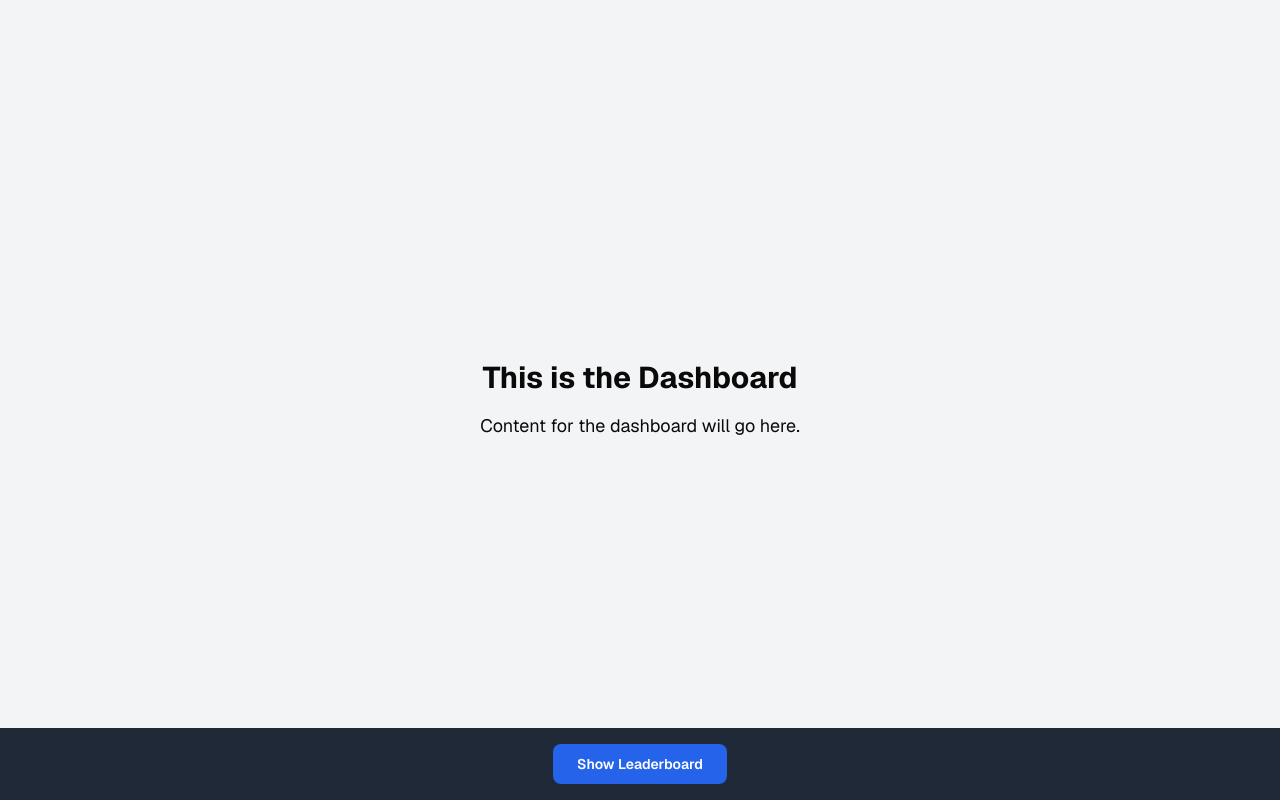
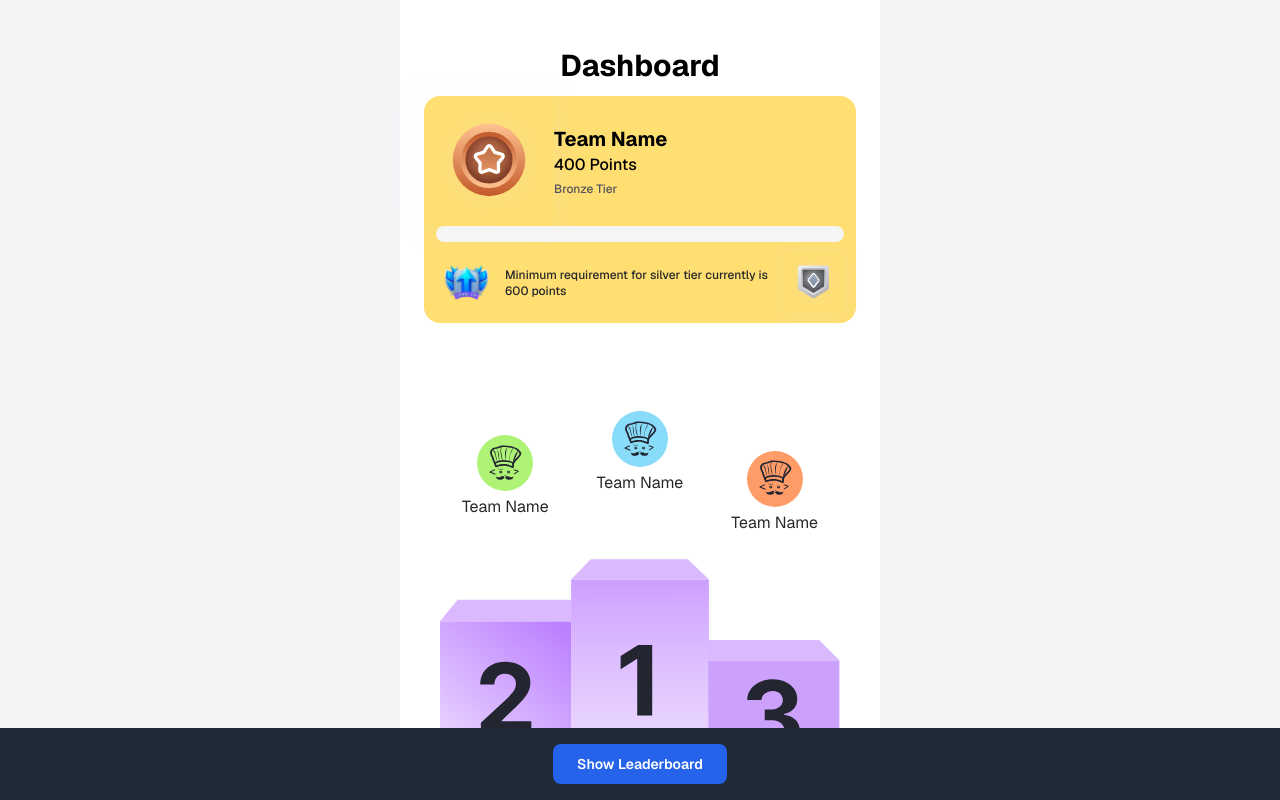
Before and after one commit to CodeChefVIT/clueminati-2.0-webapp, a Next.js app: page / in a window 1280 px wide. Built offline with nearby package versions, Linux system fonts and the light colour scheme.

Commit message:
merge dashboard and leaderboard

```diff
--- a/src/app/dashboard/page.tsx
+++ /dev/null
@@ -1,40 +0,0 @@
-import blue from "@/assets/images/blue_icon.svg";
-import myImage from "@/assets/images/boxes.svg";
-import green from "@/assets/images/green_icon.svg";
-import orange from "@/assets/images/orange_icon.svg";
-import LeaderboardItem from "@/components/leaderboarditem";
-import TeamInfo from "@/components/teaminfo";
-import Image from "next/image";
-
-const Dashboard = () => {
-  const leaderboardData = [
-    { rank: 2, name: "Team Name", imageUrl: green as HTMLImageElement },
-    { rank: 1, name: "Team Name", imageUrl: blue as HTMLImageElement },
-    { rank: 3, name: "Team Name", imageUrl: orange as HTMLImageElement },
-  ];
-
-  return (
-    <main className="mx-auto flex w-full max-w-[480px] flex-col items-center overflow-hidden bg-white px-6 pb-64 pt-12">
-      <h1 className="text-3xl font-bold text-black">Dashboard</h1>
-      <TeamInfo />
-
-      <section className="mt-20 flex flex-col items-center text-zinc-800">
-        <div className="flex">
-          {leaderboardData.map((item, index) => (
-            <LeaderboardItem key={index} {...item} />
-          ))}
-        </div>
-        <div className="mt-6">
-          <Image
-            loading="lazy"
-            src={myImage as HTMLImageElement}
-            alt="Team Image"
-            className="w-[400px] shrink-0 object-contain"
-          />
-        </div>
-      </section>
-    </main>
-  );
-};
-
-export default Dashboard;
--- a/src/app/page.tsx
+++ b/src/app/page.tsx
@@ -1,8 +1,8 @@
 "use client";
 import { useState } from "react";
-import Leaderboard from "../components/leaderboard";
-import Blank from "../components/dashboard";
+import Leaderboard from "@/components/leaderboard";
 import { Button } from "@/components/ui/button";
+import Dashboard from "@/components/dashboard";
 
 export default function Home() {
   const [showLeaderboard, setShowLeaderboard] = useState(false);
@@ -13,7 +13,7 @@ export default function Home() {
 
   return (
     <main className="relative min-h-screen bg-gray-100">
-      <Blank />
+      <Dashboard/>
       <Leaderboard show={showLeaderboard} toggleLeaderboard={toggleLeaderboard} />
       <div className="fixed bottom-0 w-full bg-gray-800 p-4 flex justify-center">
         <Button
--- a/src/components/dashboard.tsx
+++ b/src/components/dashboard.tsx
@@ -1,12 +1,40 @@
-import React from "react";
+import blue from "@/assets/images/blue_icon.svg";
+import myImage from "@/assets/images/boxes.svg";
+import green from "@/assets/images/green_icon.svg";
+import orange from "@/assets/images/orange_icon.svg";
+import LeaderboardItem from "@/components/leaderboarditem";
+import TeamInfo from "@/components/teaminfo";
+import Image from "next/image";
 
-const Blank = () => {
+const Dashboard = () => {
+  const leaderboardData = [
+    { rank: 2, name: "Team Name", imageUrl: green as HTMLImageElement },
+    { rank: 1, name: "Team Name", imageUrl: blue as HTMLImageElement },
+    { rank: 3, name: "Team Name", imageUrl: orange as HTMLImageElement },
+  ];
+
   return (
-    <div className="min-h-screen flex flex-col justify-center items-center bg-gray-100">
-      <h1 className="text-3xl font-bold">This is the Dashboard</h1>
-      <p className="text-lg mt-4">Content for the dashboard will go here.</p>
-    </div>
+    <main className="mx-auto flex h-screen w-full max-w-[480px] flex-col items-center bg-white px-6 pt-12">
+      <h1 className="text-3xl font-bold text-black">Dashboard</h1>
+      <TeamInfo />
+
+      <section className="mt-20 flex flex-col items-center text-zinc-800">
+        <div className="flex">
+          {leaderboardData.map((item, index) => (
+            <LeaderboardItem key={index} {...item} />
+          ))}
+        </div>
+        <div className="mt-6">
+          <Image
+            loading="lazy"
+            src={myImage as HTMLImageElement}
+            alt="Team Image"
+            className="w-[400px] shrink-0 object-contain"
+          />
+        </div>
+      </section>
+    </main>
   );
 };
 
-export default Blank;
+export default Dashboard;
--- a/src/components/leaderboarditem.tsx
+++ b/src/components/leaderboarditem.tsx
@@ -20,7 +20,7 @@ const LeaderboardItem: React.FC<LeaderboardItemProps> = ({ rank, name, imageUrl
           height={56}
           className="object-contain w-14 aspect-square"
         />
-        <p className="mt-1">{name}</p>
+        <p className="mt-1 text-center">{name}</p>
       </div>
     </div>
   );
```
